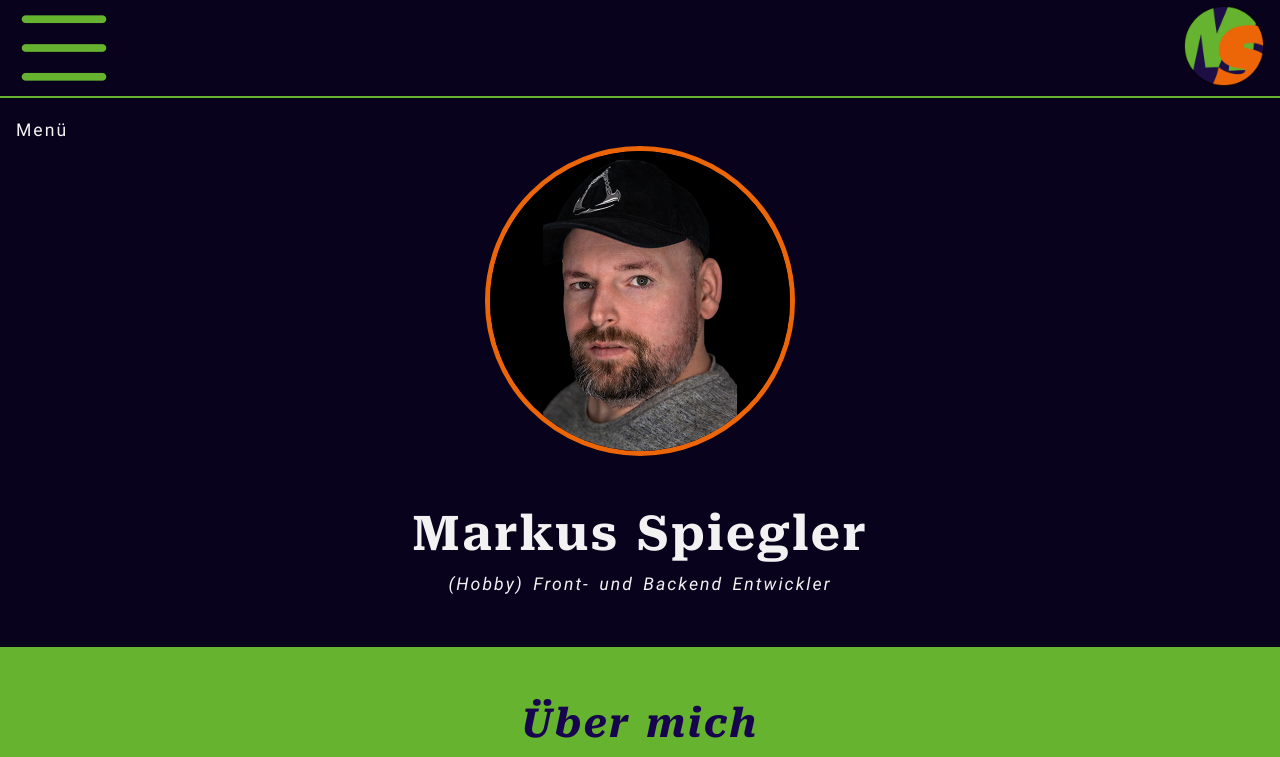
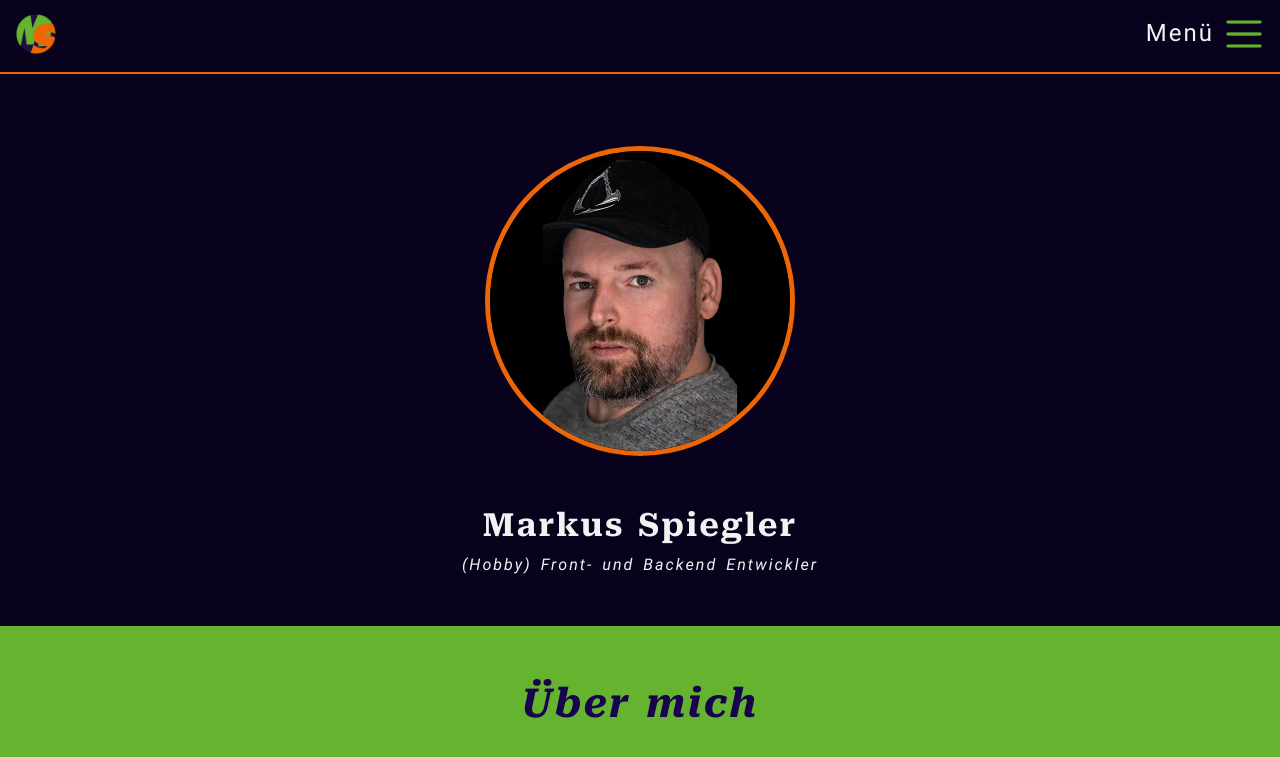
Before and after one commit to Wolfsnight/02---Meine-Homepage, a plain HTML site: page index.html in a window 1280 px wide. Shown: the top 757 px of the page. Drawn offline with Linux system fonts and the light colour scheme.

Commit message:
UPDATE: 2024-02-21 - 16:10

```diff
--- a/asssets/style/style.css
+++ b/asssets/style/style.css
@@ -9,7 +9,7 @@ body {
   top: 96px;
 
   font-family: "Roboto", Courier, monospace;
-  font-size: 1.1rem;
+  font-size: 1rem;
   color: #F2F2F2;
 
   word-spacing: 3px;
@@ -21,14 +21,14 @@ body {
 
 h1 {
   font-family: "Roboto Serif";
-  font-size: 3rem;
+  font-size: 2rem;
 
   text-align: center;
 }
 
 h2 {
   font-family: "Roboto Serif";
-  font-size: 1.8rem;
+  font-size: 1.5rem;
 
   text-align: center;
 }
@@ -37,7 +37,7 @@ p {
   line-height: 1.4;
 }
 
-/****  Header  *******************************************/
+/*  Header  **********************************************/
 
 /****  Lösung - Lesezeichen Scroll Problem  ****/
 html {
@@ -49,8 +49,7 @@ header {
   display: grid;
 
   grid-template-columns: repeat(4, 1fr);
-  grid-template-rows: 32px 32px 32px;
-  grid-auto-rows: 32px;
+  grid-template-rows: 24px 24px 24px;
 
   gap: 0px;
 
@@ -58,9 +57,9 @@ header {
 
   background-color: #09021d;
 
-  border-bottom: 2px solid #65B32E;
+  border-bottom: 2px solid #EC6608;
 
-  padding: 0rem 1rem;
+  padding: 0em 1em;
 
   box-sizing: border-box;
 
@@ -70,23 +69,51 @@ header {
   left: 0;
 }
 
-#menu img {
-  display: inline;
-}
+/*  Menu  ************************************************/
 
-#logo {
-  /****  Grid  ****/
-  grid-column: 4 / span 1;
-  grid-row: 1 / span 3;
-  z-index: 0;
+#menu {
+  grid-column: 2 / span 3;
+  grid-row: 1/ span 3;
 
   justify-self: flex-end;
   align-self: center;
 }
 
+#menu-open {
+  float: left;
+
+  font-size: 1.5rem;
+
+  padding: 3px 10px;
+  margin: 0;
+}
+
+#menu-close {
+  display: none;
+
+  float: left;
+}
+
+#menu-icon {
+  width: 2.5em;
+  height: auto;
+}
+
+/*  Logo  ************************************************/
+
+#logo {
+  /****  Grid  ****/
+  grid-column: 1 / span 1;
+  grid-row: 1 / span 3;
+  z-index: 0;
+
+  justify-self: flex-start;
+  align-self: center;
+}
+
 #logo img {
-  width: 80px;
-  height: 80px;
+  width: 2.5em;
+  height: auto;
 }
 
 header nav {
--- a/index.html
+++ b/index.html
@@ -74,11 +74,13 @@
 
       <!--  Menu  -------------------->
       <div id="menu">
+        <p id="menu-open">Menü</p>
+        <p id="menu-close">Schließen</p>
         <img
           src="asssets/icons/menu-96.png"
           alt=""
+          id="menu-icon"
         >
-        <p>Menü</p>
       </div>
 
       <!--  Navigation  -------------->
```
